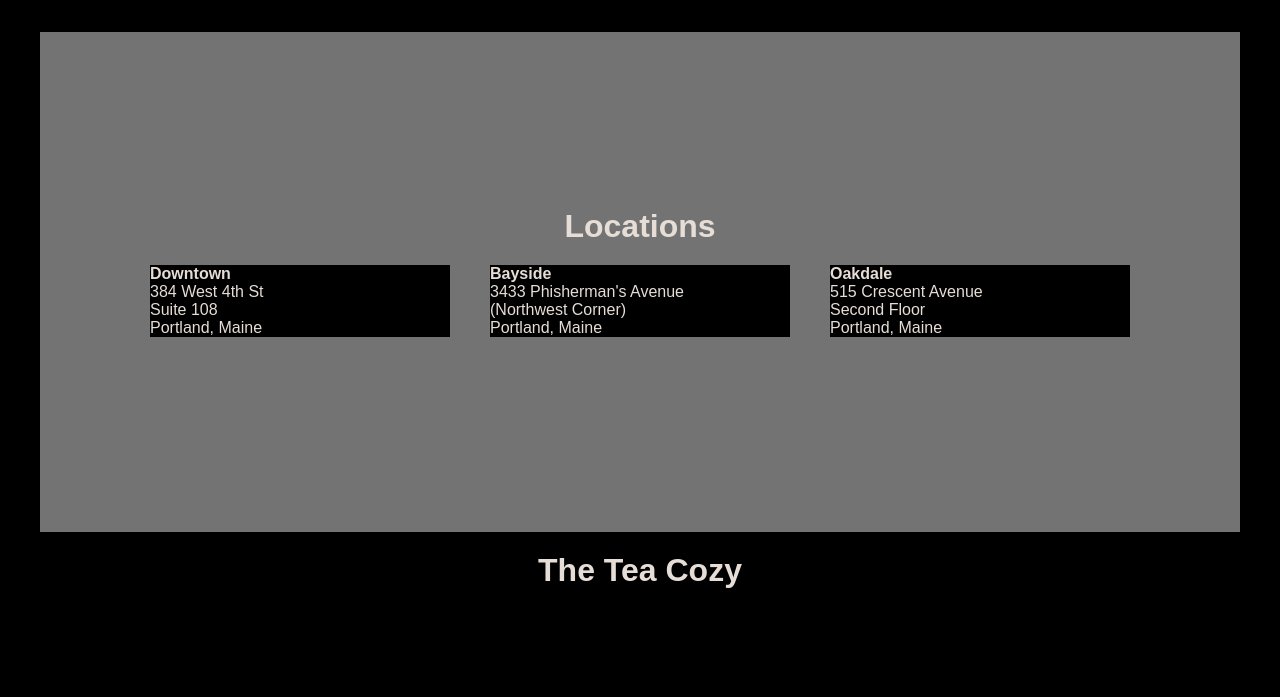
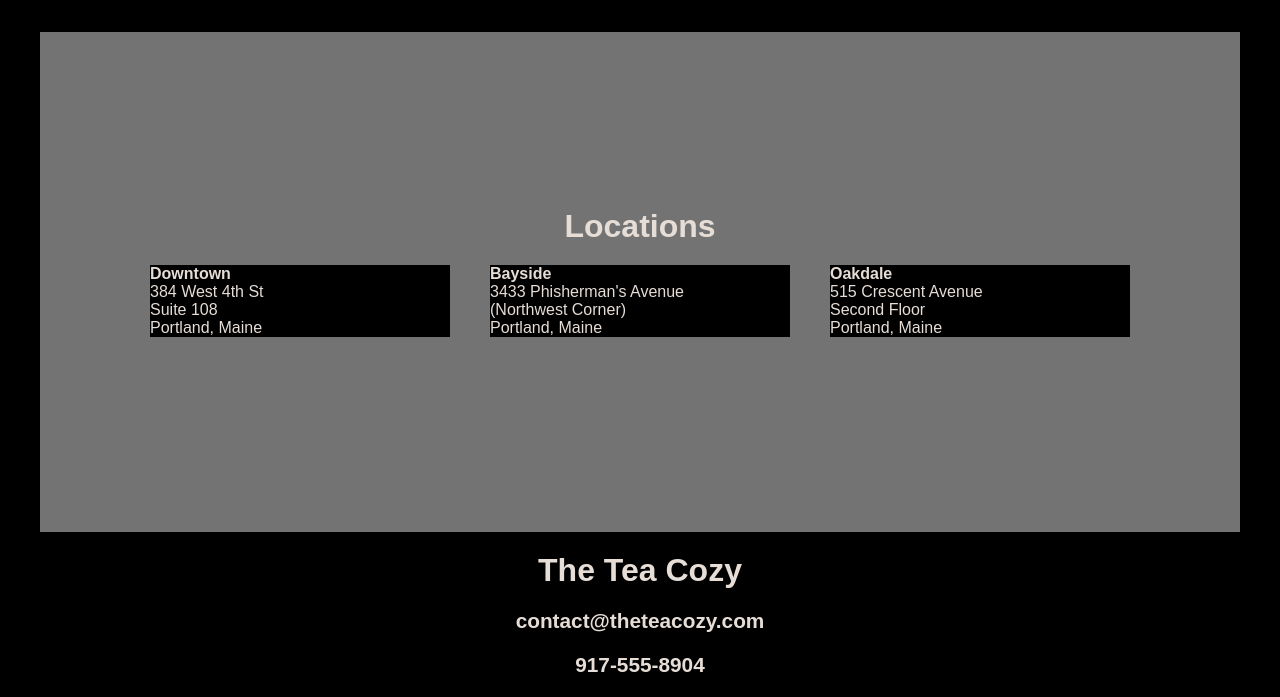
Before and after one commit to dtettarasar/code-cademy-tea-cozy, a plain HTML site: page index.html in a window 1280 px wide. Shown: the part 1450-2147 px from the top of the page. Before the commit the page ends 2059 px from the top, so only its background shows below. Drawn offline with Linux system fonts and the light colour scheme.

Commit message:
added contact info

```diff
--- a/index.html
+++ b/index.html
@@ -115,6 +115,11 @@
                 <h2>The Tea Cozy</h2>
             </div>
 
+            <div class="contact-info">
+                <h5>contact@theteacozy.com</h5>
+                <h5>917-555-8904</h5>
+            </div>
+
         </section>
 
         <footer>
--- a/styles.css
+++ b/styles.css
@@ -139,6 +139,15 @@ header {
     margin: 20px auto;
 }
 
+.contact-info {
+    text-align: center;
+}
+
+.contact-info h5 {
+    margin: 20px;
+    font-size: 1.3rem;
+}
+
 /*------------------------------*/
 
 /* Small devices (landscape phones, 576px and up) */
```
